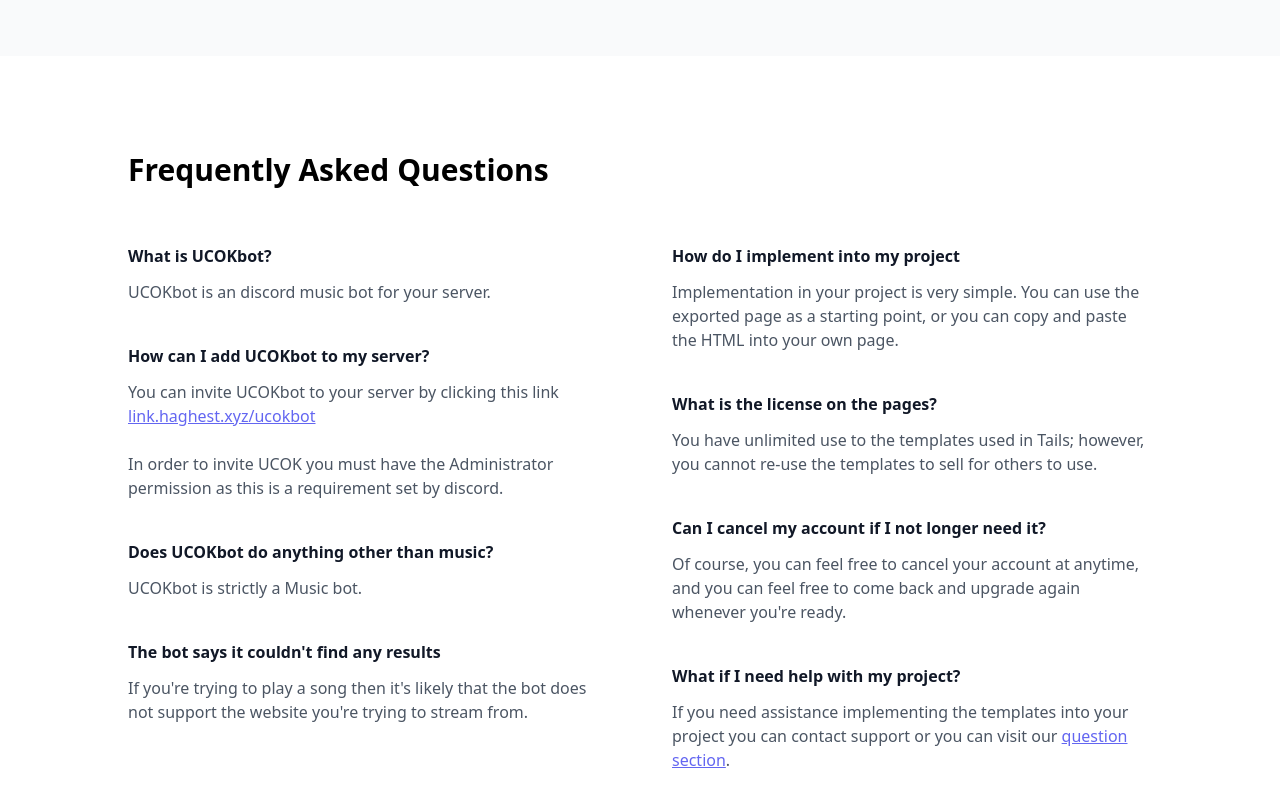
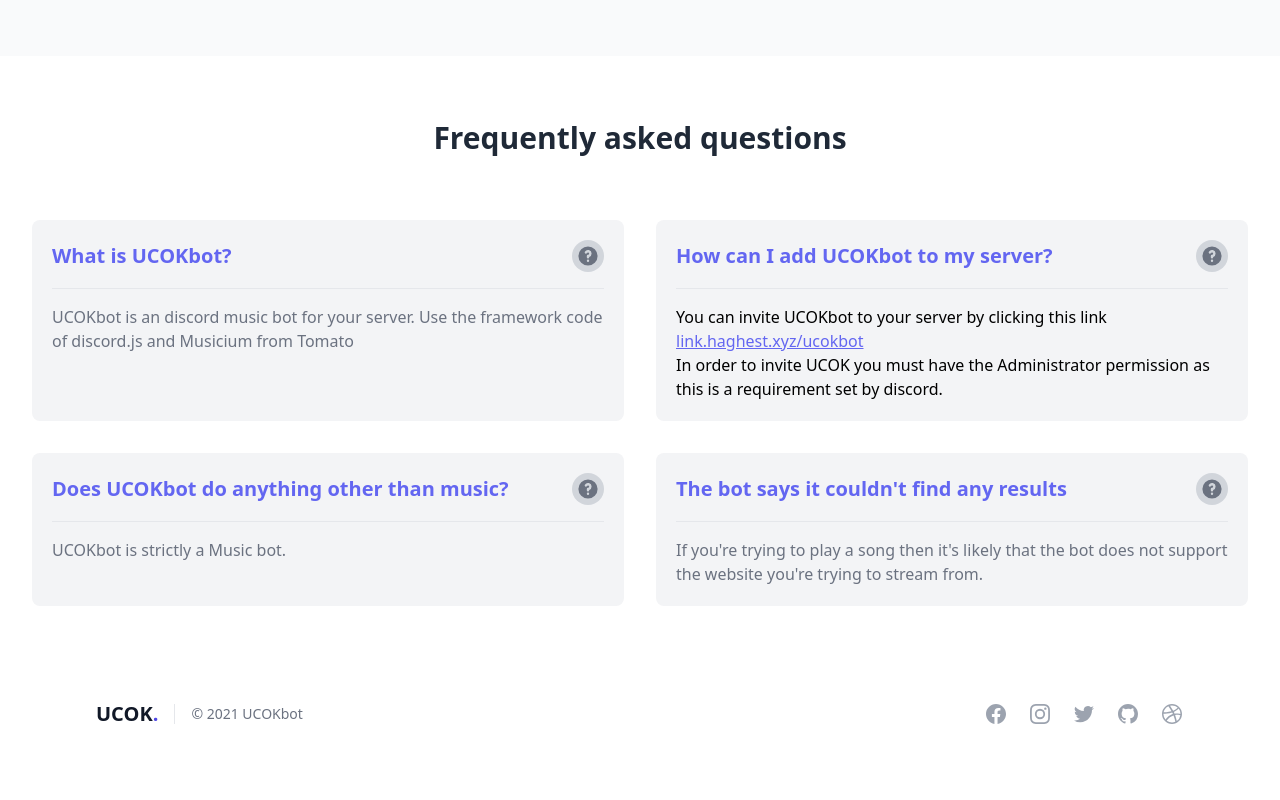
Before and after one commit to haghest/UCOK-Landing-Page, a plain HTML site: page index.html in a window 1280 px wide. Shown: the part 1140-1940 px from the top of the page. After the commit the page ends 1898 px from the top, so only its background shows below. Drawn offline with nearby package versions, Linux system fonts and the light colour scheme.

Commit message:
Update index.html

```diff
--- a/index.html
+++ b/index.html
@@ -21,7 +21,7 @@
                 <span class="mx-auto text-xl font-black leading-none text-gray-900 select-none">UCOK<span class="text-indigo-600">.</span></span>
             </a>
             <nav class="flex flex-wrap items-center mb-5 text-base md:mb-0 md:pl-8 md:ml-8 md:border-l md:border-gray-200">
-                <a href="commands.html" class="mr-5 font-medium leading-6 text-gray-600 hover:text-gray-900">Commands</a>
+                <a href="#" class="mr-5 font-medium leading-6 text-gray-600 hover:text-gray-900">Commands</a>
                 <a href="#features" class="mr-5 font-medium leading-6 text-gray-600 hover:text-gray-900">Features</a>
                 <a href="#faqs" class="mr-5 font-medium leading-6 text-gray-600 hover:text-gray-900">FAQs</a>
             </nav>
@@ -53,7 +53,7 @@
       </div>
       <div class="w-full md:w-1/2">
         <div class="w-full h-auto overflow-hidden rounded-md shadow-xl sm:rounded-xl">
-            <img src="https://cdn.devdojo.com/images/november2020/hero-image.jpeg">
+            <img src="https://media.discordapp.net/attachments/881453063548846160/896131828770017310/2021-10-09_03_24_06-command_-_Discord.png?width=598&height=683">
           </div>
       </div>
     </div>
@@ -91,41 +91,87 @@
   </div>
 </section>
 </div>
-<!-- Section 5 -->
-<section class="py-24 bg-white">
-    <div class="px-8 mx-auto max-w-6xl lg:px-16">
-        <h2 class="mb-4 text-xl font-bold md:text-3xl">Frequently Asked Questions</h2>
-        <div class="grid grid-cols-1 gap-0 text-gray-600 md:grid-cols-2 md:gap-16">
-            <div>
-                <h5 class="mt-10 mb-3 font-semibold text-gray-900">What is UCOKbot?</h5>
-                <p>UCOKbot is an discord music bot for your server.</p>
-                <h5 class="mt-10 mb-3 font-semibold text-gray-900">How can I add UCOKbot to my server?</h5>
-                <p>You can invite UCOKbot to your server by clicking this link <a href="link.haghest.xyz/ucokbot" class="text-indigo-500 underline">link.haghest.xyz/ucokbot</a></p>
-                <br>
-                <p>In order to invite UCOK you must have the Administrator permission as this is a requirement set by discord.</p>
-                <h5 class="mt-10 mb-3 font-semibold text-gray-900">Does UCOKbot do anything other than music?</h5>
-                <p>
-                  UCOKbot is strictly a Music bot.
-                </p>
-                <h5 class="mt-10 mb-3 font-semibold text-gray-900">The bot says it couldn't find any results</h5>
-                <p>
-                  If you're trying to play a song then it's likely that the bot does not support the website you're trying to stream from.
-                </p>
-            </div>
-            <div>
-                <h5 class="mt-10 mb-3 font-semibold text-gray-900">How do I implement into my project</h5>
-                <p>Implementation in your project is very simple. You can use the exported page as a starting point, or you can copy and paste the HTML into your own page.</p>
-                <h5 class="mt-10 mb-3 font-semibold text-gray-900">What is the license on the pages?</h5>
-                <p>You have unlimited use to the templates used in Tails; however, you cannot re-use the templates to sell for others to use.</p>
-                <h5 class="mt-10 mb-3 font-semibold text-gray-900">Can I cancel my account if I not longer need it?</h5>
-                <p>Of course, you can feel free to cancel your account at anytime, and you can feel free to come back and upgrade again whenever you're ready.</p>
-                <h5 class="mt-10 mb-3 font-semibold text-gray-900">What if I need help with my project?</h5>
-                <p>If you need assistance implementing the templates into your project you can contact support or you can visit our <a href="https://devdojo.com/questions" class="text-indigo-500 underline">question section</a>.
-                </p>
-            </div>
+
+<!-- FAQs -->
+<div id="faqs" class="bg-white py-6 sm:py-8 lg:py-12 my-4">
+  <div class="max-w-screen-xl px-4 md:px-8 mx-auto">
+    <!-- text - start -->
+    <div class="mb-10 md:mb-16">
+      <h2 class="text-gray-800 text-2xl lg:text-3xl font-bold text-center mb-4 md:mb-6">Frequently asked questions</h2>
+
+    </div>
+    <!-- text - end -->
+
+    <div class="grid sm:grid-cols-2 gap-4 md:gap-8">
+      <!-- question - start -->
+      <div class="bg-gray-100 rounded-lg p-5">
+        <div class="flex justify-between items-center border-b gap-4 pb-4 mb-4">
+          <h3 class="text-indigo-500 sm:text-lg md:text-xl font-semibold">What is UCOKbot?</h3>
+
+          <span class="w-8 h-8 inline-flex justify-center items-center flex-shrink-0 bg-gray-300 text-gray-500 rounded-full">
+            <svg xmlns="http://www.w3.org/2000/svg" class="w-6 h-6" viewBox="0 0 20 20" fill="currentColor">
+              <path fill-rule="evenodd" d="M18 10a8 8 0 11-16 0 8 8 0 0116 0zm-8-3a1 1 0 00-.867.5 1 1 0 11-1.731-1A3 3 0 0113 8a3.001 3.001 0 01-2 2.83V11a1 1 0 11-2 0v-1a1 1 0 011-1 1 1 0 100-2zm0 8a1 1 0 100-2 1 1 0 000 2z" clip-rule="evenodd" />
+            </svg>
+          </span>
         </div>
+
+        <p class="text-gray-500">UCOKbot is an discord music bot for your server. Use the framework code of discord.js and Musicium from Tomato</p>
+      </div>
+      <!-- question - end -->
+
+      <!-- question - start -->
+      <div class="bg-gray-100 rounded-lg p-5">
+        <div class="flex justify-between items-center border-b gap-4 pb-4 mb-4">
+          <h3 class="text-indigo-500 sm:text-lg md:text-xl font-semibold">How can I add UCOKbot to my server?</h3>
+
+          <span class="w-8 h-8 inline-flex justify-center items-center flex-shrink-0 bg-gray-300 text-gray-500 rounded-full">
+            <svg xmlns="http://www.w3.org/2000/svg" class="w-6 h-6" viewBox="0 0 20 20" fill="currentColor">
+              <path fill-rule="evenodd" d="M18 10a8 8 0 11-16 0 8 8 0 0116 0zm-8-3a1 1 0 00-.867.5 1 1 0 11-1.731-1A3 3 0 0113 8a3.001 3.001 0 01-2 2.83V11a1 1 0 11-2 0v-1a1 1 0 011-1 1 1 0 100-2zm0 8a1 1 0 100-2 1 1 0 000 2z" clip-rule="evenodd" />
+            </svg>
+          </span>
+        </div>
+
+        <p>You can invite UCOKbot to your server by clicking this link <a href="link.haghest.xyz/ucokbot" class="text-indigo-500 underline">link.haghest.xyz/ucokbot</a>
+        <br>
+        In order to invite UCOK you must have the Administrator permission as this is a requirement set by discord.
+        </p>
+      </div>
+      <!-- question - end -->
+
+      <!-- question - start -->
+      <div class="bg-gray-100 rounded-lg p-5">
+        <div class="flex justify-between items-center border-b gap-4 pb-4 mb-4">
+          <h3 class="text-indigo-500 sm:text-lg md:text-xl font-semibold">Does UCOKbot do anything other than music?</h3>
+
+          <span class="w-8 h-8 inline-flex justify-center items-center flex-shrink-0 bg-gray-300 text-gray-500 rounded-full">
+            <svg xmlns="http://www.w3.org/2000/svg" class="w-6 h-6" viewBox="0 0 20 20" fill="currentColor">
+              <path fill-rule="evenodd" d="M18 10a8 8 0 11-16 0 8 8 0 0116 0zm-8-3a1 1 0 00-.867.5 1 1 0 11-1.731-1A3 3 0 0113 8a3.001 3.001 0 01-2 2.83V11a1 1 0 11-2 0v-1a1 1 0 011-1 1 1 0 100-2zm0 8a1 1 0 100-2 1 1 0 000 2z" clip-rule="evenodd" />
+            </svg>
+          </span>
+        </div>
+
+        <p class="text-gray-500">UCOKbot is strictly a Music bot.</p>
+      </div>
+      <!-- question - end -->
+
+      <!-- question - start -->
+      <div class="bg-gray-100 rounded-lg p-5">
+        <div class="flex justify-between items-center border-b gap-4 pb-4 mb-4">
+          <h3 class="text-indigo-500 sm:text-lg md:text-xl font-semibold">The bot says it couldn't find any results</h3>
+
+          <span class="w-8 h-8 inline-flex justify-center items-center flex-shrink-0 bg-gray-300 text-gray-500 rounded-full">
+            <svg xmlns="http://www.w3.org/2000/svg" class="w-6 h-6" viewBox="0 0 20 20" fill="currentColor">
+              <path fill-rule="evenodd" d="M18 10a8 8 0 11-16 0 8 8 0 0116 0zm-8-3a1 1 0 00-.867.5 1 1 0 11-1.731-1A3 3 0 0113 8a3.001 3.001 0 01-2 2.83V11a1 1 0 11-2 0v-1a1 1 0 011-1 1 1 0 100-2zm0 8a1 1 0 100-2 1 1 0 000 2z" clip-rule="evenodd" />
+            </svg>
+          </span>
+        </div>
+
+        <p class="text-gray-500">If you're trying to play a song then it's likely that the bot does not support the website you're trying to stream from.</p>
+      </div>
+      <!-- question - end -->
     </div>
-</section>
+  </div>
+</div>
 
 <!-- Section 6 -->
 <section class="text-gray-700 bg-white body-font">
```
